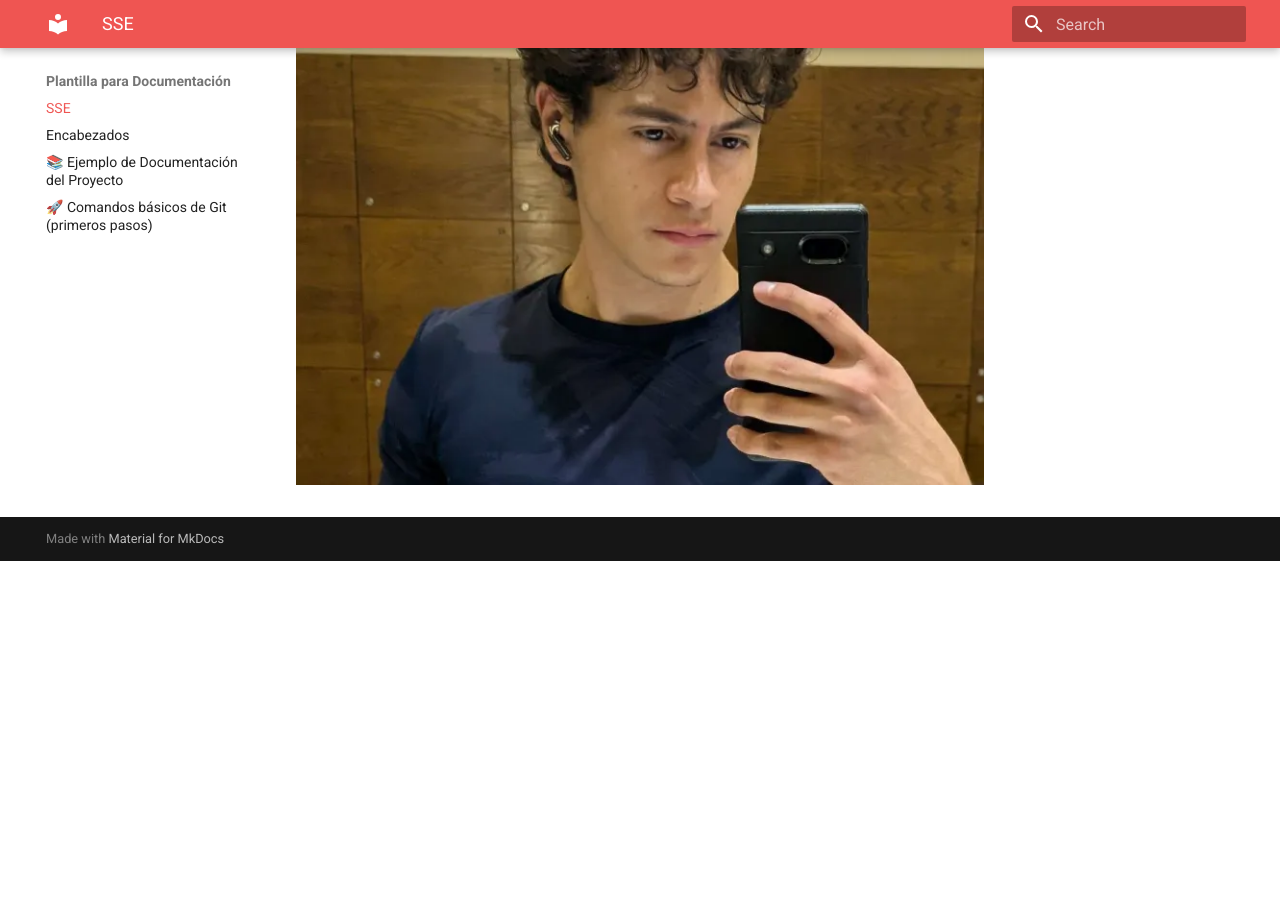
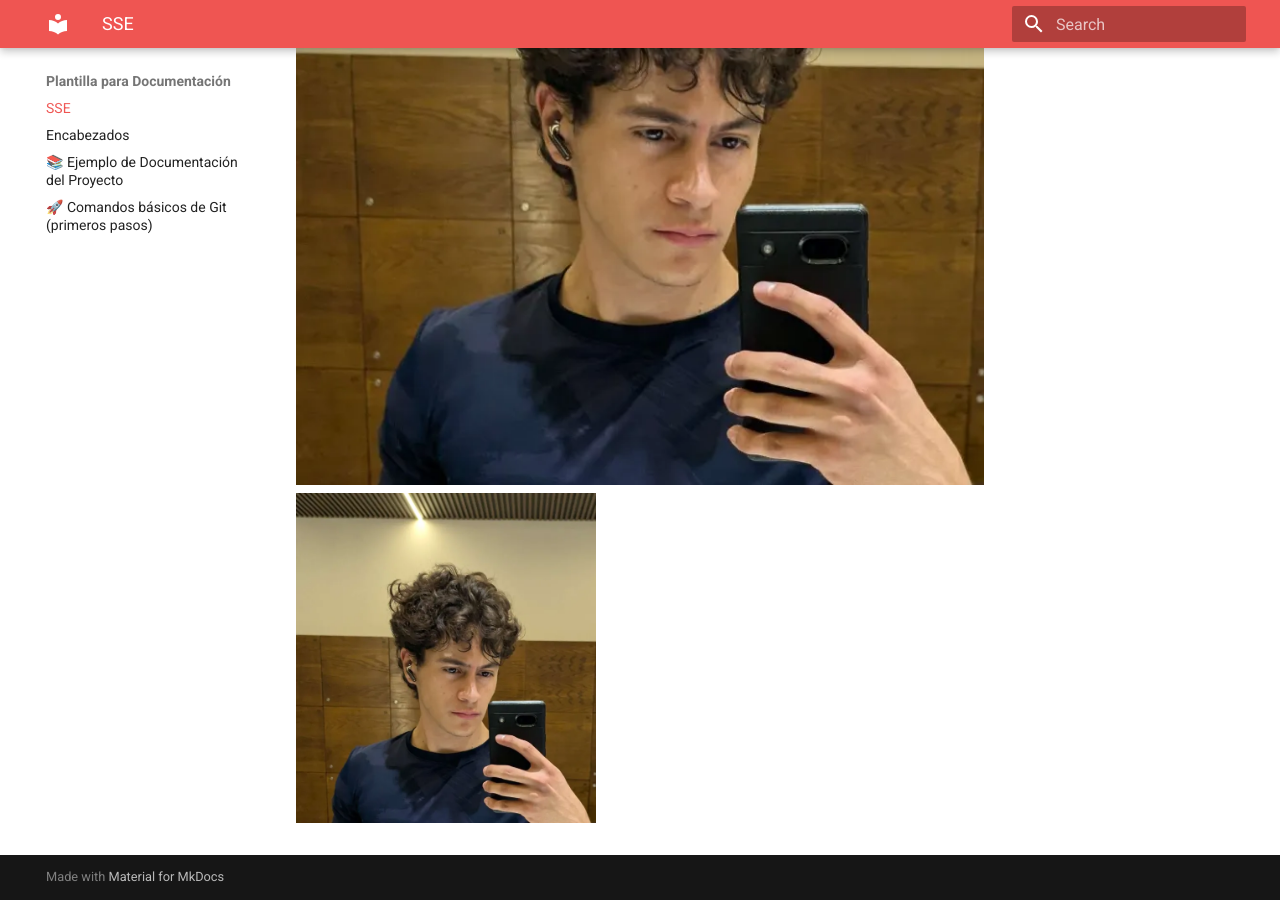
Before and after one commit to ssebastianse/portafolio-iberopue, an MkDocs documentation site: the page built from docs/index.md, in a window 1280 px wide and 900 px high, scrolled down 654 px. Built offline with MkDocs 1.6.1 and Material for MkDocs 9.7.7, drawn with Linux system fonts in a browser that asks for light colours; before the commit the page ends 1215 px from its top, so only the background shows below that.

Commit message:
Update index.md

```diff
--- a/docs/index.md
+++ b/docs/index.md
@@ -7,3 +7,4 @@
 Mi correo es: 196866@iberopuebla.mx
 
 ![Alt text](https://github.com/ssebastianse/portafolio-iberopue/blob/main/docs/recursos/imgs/037d1e05-a0dd-4a18-93c0-66c0d0971a8b1.webp)
+<img src="https://github.com/ssebastianse/portafolio-iberopue/blob/main/docs/recursos/imgs/037d1e05-a0dd-4a18-93c0-66c0d0971a8b1.webp" width="300">
```
